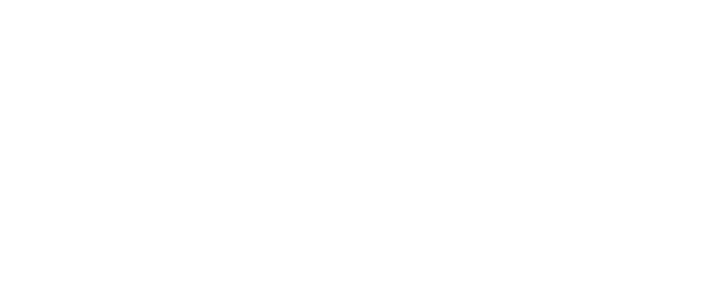
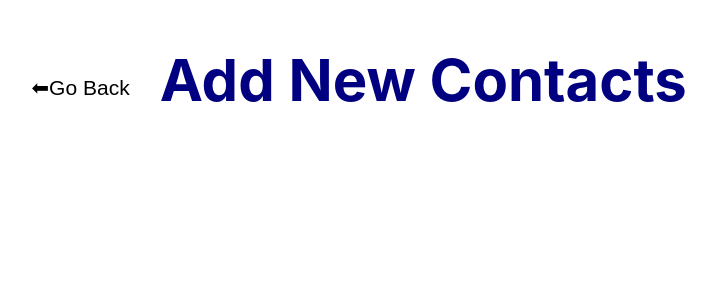
Before and after one commit to Joe-Moussally/address-book, a React (Create React App) app in the folder react-frontend/: page /add in a window 1280 px wide. Before the commit this address had no page. Shown: the top 300 px of the page, without its empty margins (212-928 px from the left). Built offline with nearby package versions, Linux system fonts and the light colour scheme.

Commit message:
Adding cjeck user if logged in

```diff
--- a/react-frontend/src/App.css
+++ b/react-frontend/src/App.css
@@ -167,3 +167,36 @@
   height: 300px;
   width: 100%;
 }
+
+/*ADD*/
+/* #add-container {
+  border: 2px red solid;
+  width: 80%;
+} */
+
+#add-header {
+  display: flex;
+  justify-content: flex-start;
+  width: 800px;
+  transform: translateX(-60px);
+}
+
+#add-header h1 {
+  margin: 0;
+  padding: 0;
+
+}
+
+#back{
+  transform: translateY(8px);
+  color: black;
+  background: none;
+  border: none;
+  font-size: 21px;
+  margin-right: 30px;
+}
+
+#add-header button:hover {
+  text-decoration: underline;
+  cursor: pointer;
+}
--- a/react-frontend/src/index.js
+++ b/react-frontend/src/index.js
@@ -4,6 +4,7 @@
 import App from './App';
 import Login from './pages/Login';
 import Contacts from './pages/Contacts'
+import Add from './pages/Add';
 
 import {
   BrowserRouter,
@@ -18,6 +19,7 @@
     <Route path="/" element={<App />}></Route>
     <Route path="/login" element={<Login />}></Route>
     <Route path="/contacts" element={<Contacts />}></Route>
+    <Route path="/add" element={<Add />}></Route>
   </Routes>
 </BrowserRouter>
 );
--- /dev/null
+++ b/react-frontend/src/pages/Add.js
@@ -0,0 +1,33 @@
+import { useEffect } from "react";
+import { useNavigate } from "react-router-dom";
+
+const Add = () => {
+    const nav = useNavigate()
+
+    useEffect(() => {
+        //check if user is logged in
+        const token = localStorage.getItem('token')
+        console.log(token)
+        if(token == 'null'){
+            nav('/login')
+        }
+        console.log(token)
+    },[])
+
+
+
+    return (
+        <>
+            <div className="container" id="add-container">
+                <div id="add-header">
+                    <button id="back" onClick={()=>nav('/contacts')}>⬅Go Back</button>
+                    <h1>Add New Contacts</h1>
+                </div>
+
+
+            </div>
+        </>
+     );
+}
+
+export default Add;
--- a/react-frontend/src/pages/Contacts.js
+++ b/react-frontend/src/pages/Contacts.js
@@ -10,14 +10,16 @@
 
     const [contacts,setContacts] = useState([])
 
+
     //fetch all contacts
     useEffect(()=>{
+        //check if user is logged in
+        const token = localStorage.getItem('token')
+        console.log(token)
+        if(token == 'null'){
+            nav('/login')
+        }
 
-        const token = localStorage.getItem('token')
-
-        if(!token){
-            nav('/')
-        }
         axios({
             headers:{
                 authorization: token
@@ -40,7 +42,7 @@
             <div id="contacts-container" className="container">
                 <h1>My Contacts</h1>
 
-                <button id="add-contact-btn">Add Contact</button>
+                <button id="add-contact-btn" onClick={() => nav('/add')}>Add Contact</button>
                 <button id="logout-btn" onClick={handleLogout}>Log Out</button>
 
                 <div>
```
